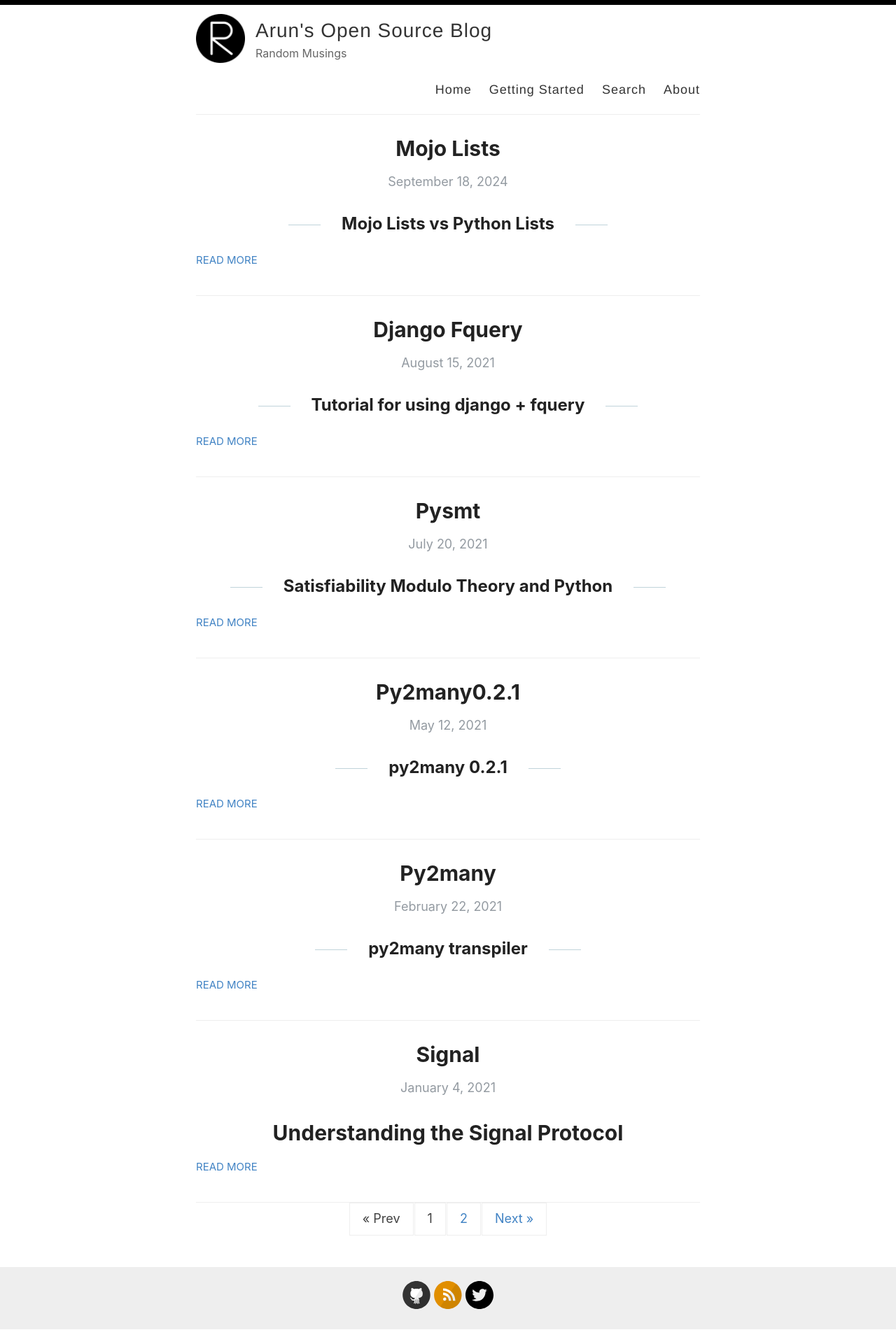
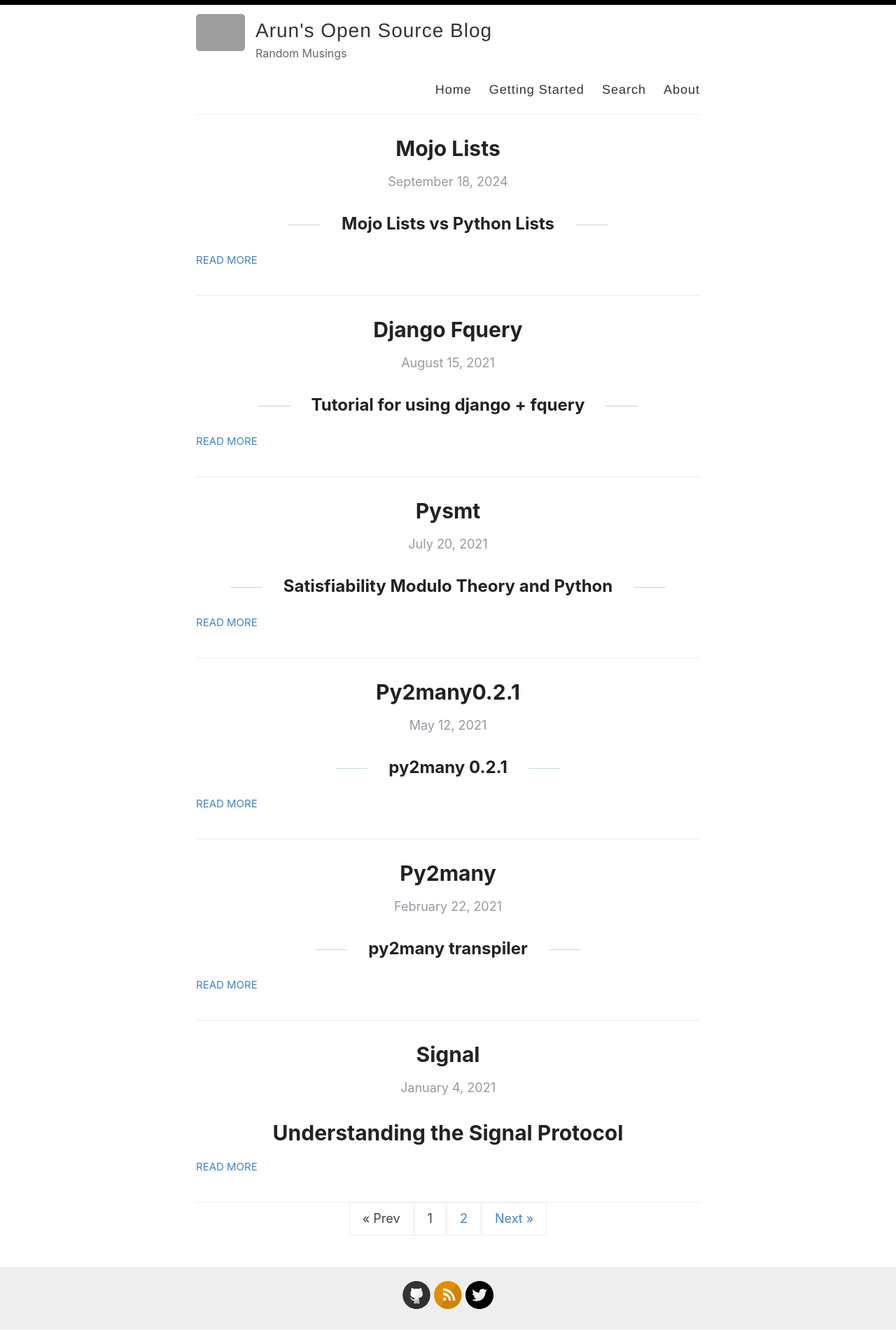
Before and after one commit to adsharma/adsharma.github.io.old, a Jekyll site: the page built from index.html, in a window 1280 px wide. Shown: the whole page at 70% size. Built offline with Jekyll 4.4.1, drawn with Linux system fonts in a browser that asks for light colours; the list of posts is cut into pages by our own code.

Commit message:
Try a remote theme

```diff
--- a/_config.yml
+++ b/_config.yml
@@ -12,7 +12,7 @@ author: Arun Sharma
 description: Random Musings
 
 # URL of your avatar or profile pic (you could use your GitHub profile pic)
-avatar: /images/reverie.png
+avatar: http://github.com/adsharma.png
 
 #
 # Flags below are optional
@@ -84,6 +84,9 @@ plugins:
   - jekyll-feed # Create an Atom feed using the official Jekyll feed gem
   - jekyll-seo-tag
   - jekyll-paginate
+  - jekyll-remote-theme
+
+remote_theme: knhash/jekyllBear
 
 include: ['_pages']
 
```
